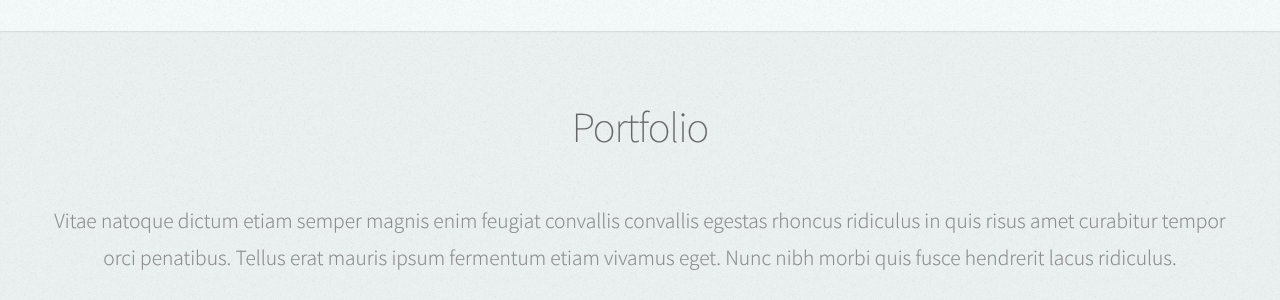
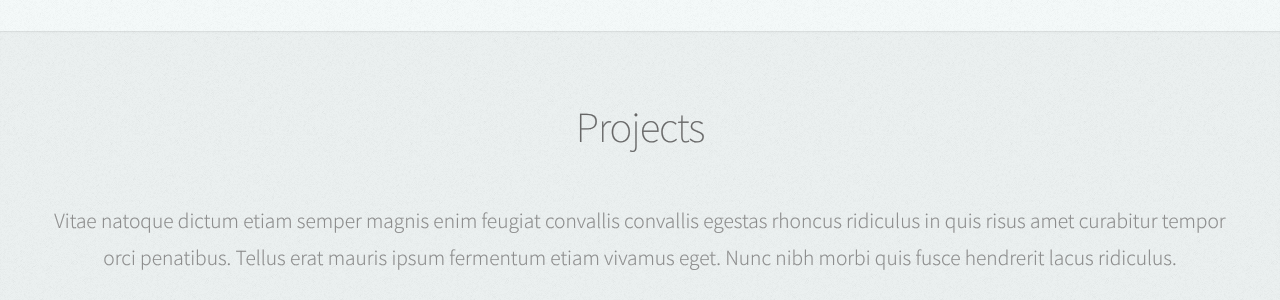
Before and after one commit to sonph/sonph.github.io.old, a Jekyll site: the page index.html, which Jekyll copies as it is, in a window 1280 px wide and 900 px high, scrolled down 1062 px. Shown: the part 160-460 px from the top of the window. Built offline with Jekyll 4.4.1, drawn with Linux system fonts in a browser that asks for light colours; Markdown is read by kramdown in place of the engine named in the settings.

Commit message:
nav sidebar revisited

```diff
--- a/index.html
+++ b/index.html
@@ -56,8 +56,8 @@
 							<ul>
 								<li><a href="#top" id="top-link" class="skel-panels-ignoreHref"><span class="fa fa-home">Home</span></a></li>
                                 <li><a href="#posts" id="posts-link" class="skel-panels-ignoreHref"><span class="fa fa-pencil">Posts</span></a></li>
-								<li><a href="#portfolio" id="portfolio-link" class="skel-panels-ignoreHref"><span class="fa fa-th">Portfolio</span></a></li>
-								<li><a href="#about" id="about-link" class="skel-panels-ignoreHref"><span class="fa fa-user">About Me</span></a></li>
+								<li><a href="#portfolio" id="portfolio-link" class="skel-panels-ignoreHref"><span class="fa fa-code">Projects</span></a></li>
+								<li><a href="#about" id="about-link" class="skel-panels-ignoreHref"><span class="fa fa-user">About</span></a></li>
 							</ul>
 						</nav>
 
@@ -127,7 +127,7 @@
 						<div class="container">
 
 							<header>
-								<h2>Portfolio</h2>
+								<h2>Projects</h2>
 							</header>
 
 							<p>Vitae natoque dictum etiam semper magnis enim feugiat convallis convallis
```
